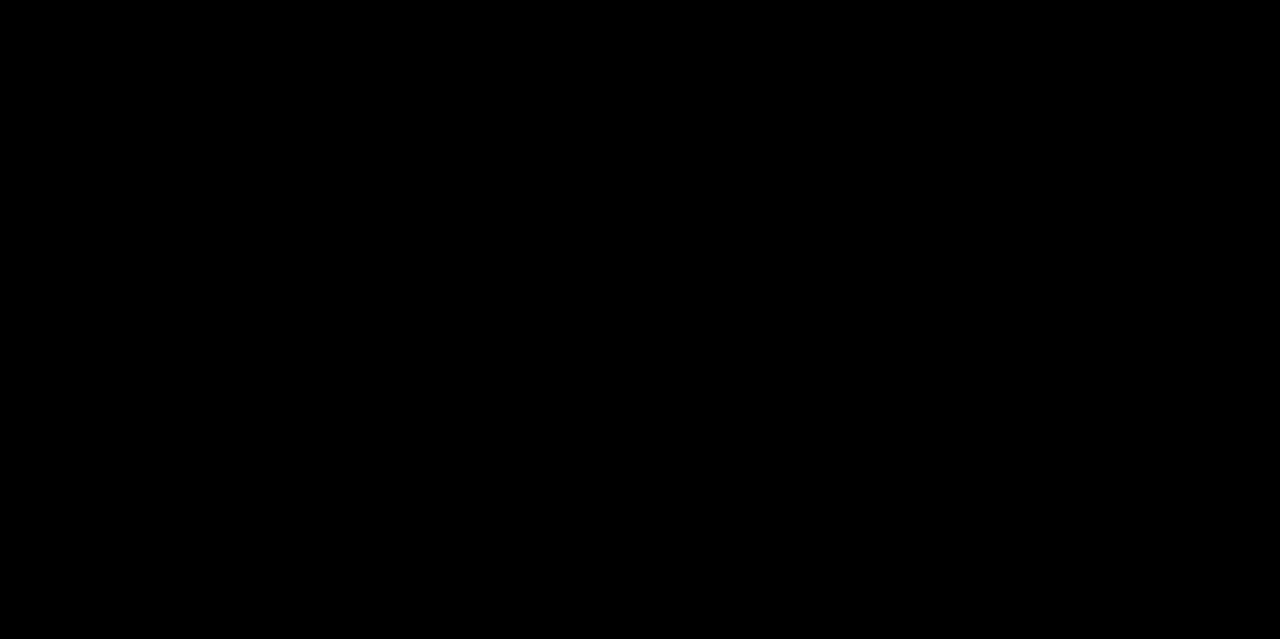
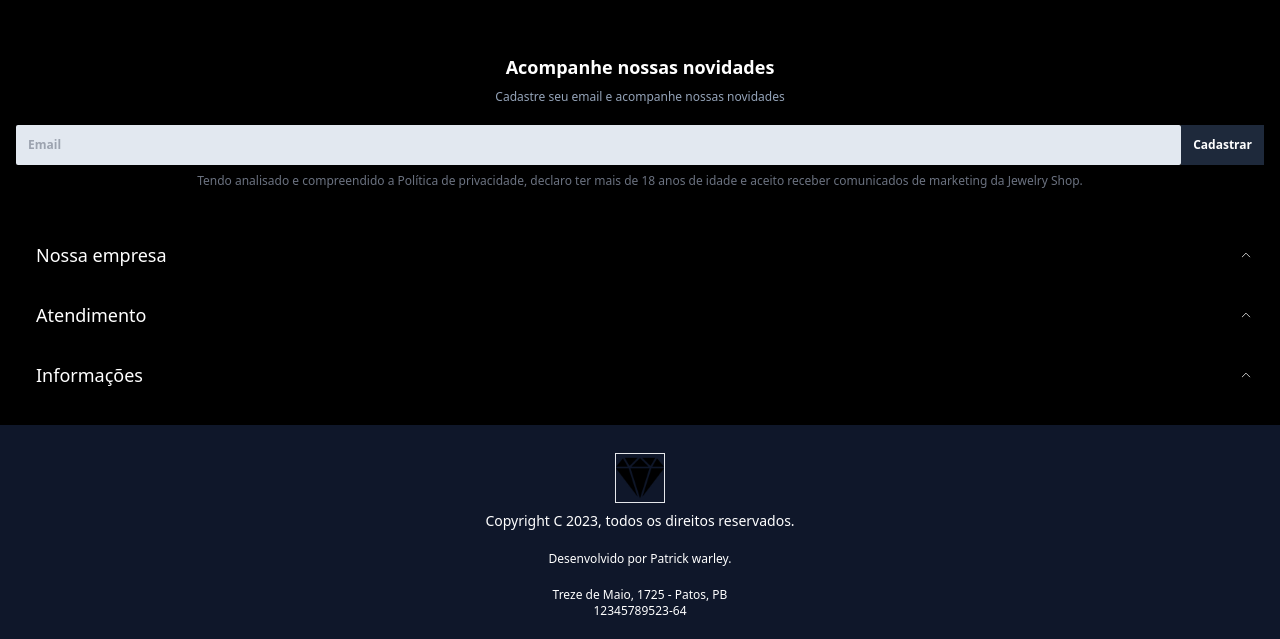
Before and after one commit to patrickWarley/jewelry_showcase, a Next.js app: page / in a window 1280 px wide. Shown: the part 835-1474 px from the top of the page. Before the commit the page ends 864 px from the top, so only its background shows below. Built offline with nearby package versions, Linux system fonts and the light colour scheme.

Commit message:
Footer created

```diff
--- a/components/Footer.tsx
+++ b/components/Footer.tsx
@@ -1,12 +1,67 @@
+import Image from "next/image";
+import { COMPANY_NAME, COMPANY_ADDRESS, COMPANY_CNPJ } from "@/constants";
+import LinksDisclousure from "./LinksDisclousure";
+
+const linksEmpresa = [
+	{ title: "Sobre nós", src: "#" },
+	{ title: "Sustentabilidade", src: "#" },
+	{ title: "Trabalhe conosco", src: "#'" },
+	{ title: "Blog", src: "#" },
+]
+
+const linksAtendimento = [
+	{ title: "Acompanhe seu pedido", src: "#" },
+	{ title: "Whatsapp", src: "#" },
+	{ title: "sac.ecommerce@jewel.com", src: "#'" },
+]
+
+const linksInformacoes = [
+	{ title: "Politica de garantia", src: "#" },
+	{ title: "Politica de privacidade", src: "#" },
+	{ title: "Formas de pagamento", src: "#'" },
+]
 
 const Footer = () => {
 	return (
 		<footer>
-			<div className="menu"></div>
+			<div className="p-4 newsletter flex text-xs flex-col text-center">
+				<form>
+					<h2 className="font-bold text-white p-2 text-lg">Acompanhe nossas novidades</h2>
+					<h3 className="text-slate-400 pb-5">Cadastre seu email e acompanhe nossas novidades</h3>
+					<div className="email_form flex items-center justify-center w-full">
+						<input type="text" className="p-3 w-full rounded-sm font-bold bg-slate-200" placeholder="Email" />
+						<button type="submit" className="w-50 p-3 text-white bg-slate-800 text-md font-bold">Cadastrar</button>
+					</div>
+				</form>
+				<p className="mt-2 policy-text text-gray-500 t">Tendo analisado e compreendido a Política de privacidade, declaro ter mais de 18 anos de idade e aceito receber comunicados de marketing da {COMPANY_NAME}.</p>
+			</div >
+			<div className="menu	bg-black p-5	">
+				<LinksDisclousure title="Nossa empresa" links={linksEmpresa} />
+				<LinksDisclousure title="Atendimento" links={linksAtendimento} />
+				<LinksDisclousure title="Informações" links={linksInformacoes} />
+			</div>
+
 			<div className="redes-socias"></div>
-			<div className="copyright"></div>
-			<div className="badges"></div>
-		</footer>
+
+			<div className="information relative bg-slate-900 flex flex-col justify-center items-center p-5 text-white w-screen">
+				<div className="logo p-2">
+					<Image
+						className='border'
+						src="/images/logo.png"
+						alt={COMPANY_NAME}
+						width={50}
+						height={50}
+					/>
+				</div>
+				<div className="copyright text-sm text-gray-500t">Copyright C 2023, todos os direitos reservados.</div>
+				<div className="text-xs p-5">Desenvolvido por Patrick warley.</div>
+				<div className="badges"></div>
+				<div className="address text-center text-xs">
+					<p>{COMPANY_ADDRESS}</p>
+					<p>{COMPANY_CNPJ}</p>
+				</div>
+			</div>
+		</footer >
 	)
 }
 
--- /dev/null
+++ b/components/LinksDisclousure.tsx
@@ -0,0 +1,47 @@
+"use client";
+import { Disclosure, Transition } from "@headlessui/react";
+import { CheckIcon, ChevronRightIcon } from "@heroicons/react/24/outline";
+import Link from "next/link";
+
+type prop = {
+	title: string;
+	links: { title: string, src: string }[]
+}
+
+const LinksDisclousure = ({ title, links }: prop) => {
+	return (
+		<Disclosure>
+			{({ open }) => (
+				<>
+					<Disclosure.Button className="w-full" as={"a"}>
+						<div className="flex justify-between p-2">
+							<div className="text-white text-lg p-2">{title}</div>
+
+							<ChevronRightIcon className="text-white p-0 w-3 ui-open:rotate-90 -rotate-90" />
+						</div>
+					</Disclosure.Button>
+					<Transition
+						enter="transition-opacity duration-75"
+						enterFrom="opacity-0"
+						enterTo="opacity-100"
+						leave="transition-opacity duration-75"
+						leaveFrom="opacity-100"
+						leaveTo="opacity-0"
+					>
+						<Disclosure.Panel className="flex flex-col">
+							{
+								links.map(link => (
+									<Link className="indent-4 text-slate-500 p-2 text-sm" href={link.src}>{link.title}</Link>
+								))
+							}
+						</Disclosure.Panel>
+					</Transition>
+				</>
+			)}
+		</Disclosure>
+	)
+}
+
+LinksDisclousure.propTypes = {}
+
+export default LinksDisclousure
--- a/components/Navbar.tsx
+++ b/components/Navbar.tsx
@@ -45,7 +45,7 @@ export default function Example() {
 											src="/images/logo.png"
 											alt={COMPANY_NAME}
 											fill
-										/> Joias
+										/>
 									</div>
 								</div>
 								{/** remember that sm: means ate a the small breakpoint */}
--- a/constants.ts
+++ b/constants.ts
@@ -1 +1,3 @@
 export const COMPANY_NAME = "Jewelry Shop";
+export const COMPANY_ADDRESS = "Treze de Maio, 1725 - Patos, PB"
+export const COMPANY_CNPJ = "12345789523-64"
--- a/package.json
+++ b/package.json
@@ -10,6 +10,7 @@
   },
   "dependencies": {
     "@headlessui/react": "^1.7.17",
+    "@headlessui/tailwindcss": "^0.2.0",
     "@heroicons/react": "^2.0.18",
     "next": "latest",
     "react": "latest",
--- a/tailwind.config.ts
+++ b/tailwind.config.ts
@@ -15,6 +15,8 @@ const config: Config = {
 			},
 		},
 	},
-	plugins: [],
+	plugins: [
+		require('@headlessui/tailwindcss')({ prefix: "ui" })
+	],
 }
 export default config
```
Also changed, not shown: 1 other file (tests, documents, lock files or other folders).
